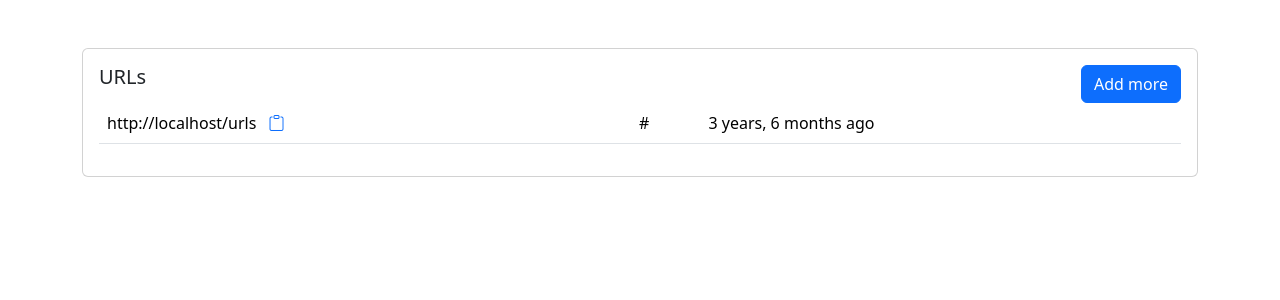
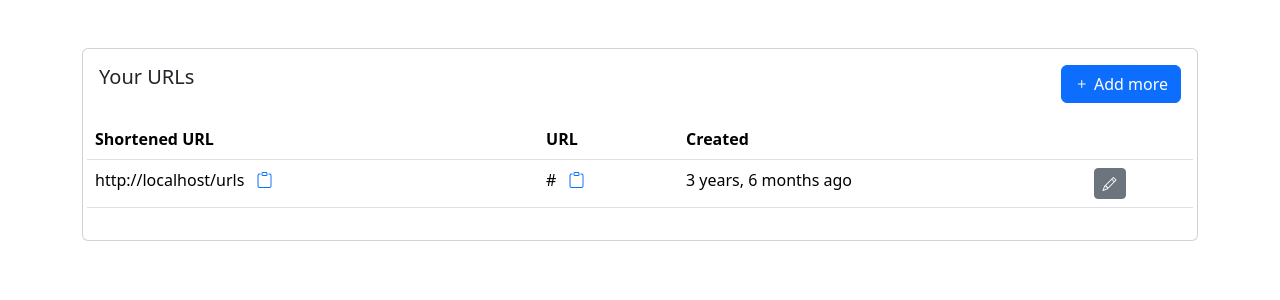
Before and after one commit to vinkomlacic/url-shortener, a Django app: page /urls in a window 1280 px wide. Shown: the part 56-356 px from the top of the page. Run offline with Django 4.2, Linux system fonts and the light colour scheme; a user stored in the database is signed in; tables that the repository leaves empty hold one stand-in row (values such as "Sample post"); one stand-in notice (Sample message) is shown.

Commit message:
Add update url mapping view
Refs: #URLS-2

```diff
--- a/core/templates/core/base.html
+++ b/core/templates/core/base.html
@@ -3,7 +3,7 @@
 <html lang="en">
 <head>
     <meta charset="UTF-8">
-    <title>URLs</title>
+    <title>URL Shortener</title>
 
     <!-- Bootstrap 5.3.1 -->
     <link href="https://cdn.jsdelivr.net/npm/bootstrap@5.3.1/dist/css/bootstrap.min.css" rel="stylesheet" integrity="sha384-4bw+/aepP/YC94hEpVNVgiZdgIC5+VKNBQNGCHeKRQN+PtmoHDEXuppvnDJzQIu9" crossorigin="anonymous">
@@ -35,6 +35,24 @@
     {% block body %}
     {% endblock %}
 
+    <!-- Messages are displayed as toasts -->
+    {% if messages %}
+        <div class="toast-container position-fixed bottom-0 end-0 p-3" style="z-index: 11">
+            {% for message in messages %}
+                <div class="toast hide" role="alert" aria-live="assertive" aria-atomic="true">
+                    <div class="toast-header">
+                        <strong class="me-auto">{{ message.level|capfirst }}</strong>
+                        <button type="button" class="btn-close" data-bs-dismiss="toast" aria-label="Close"></button>
+                    </div>
+
+                    <div class="toast-body">
+                        {{ message }}
+                    </div>
+                </div>
+            {% endfor %}
+        </div>
+    {% endif %}
+
     {% block scripts %}
         <!-- JQuery 3.7.0 -->
         <script src="https://code.jquery.com/jquery-3.7.0.js" integrity="sha256-JlqSTELeR4TLqP0OG9dxM7yDPqX1ox/HfgiSLBj8+kM=" crossorigin="anonymous"></script>
@@ -45,5 +63,8 @@
         <script src="{% static 'core/js/clipboard.js' %}"></script>
     {% endblock %}
 
+
+
+
 </body>
 </html>
--- a/core/templates/core/short_url_list.html
+++ b/core/templates/core/short_url_list.html
@@ -11,15 +11,26 @@
                     <div class="card-body">
                         <div class="row justify-content-between">
                             <div class="col-auto">
-                                <h5 class="card-title">URLs</h5>
+                                <h5 class="card-title">Your URLs</h5>
                             </div>
 
                             <div class="col-auto">
-                                <a class="btn btn-primary" href="{% url 'core:url_create' %}">Add more</a>
+                                <a class="btn btn-primary" href="{% url 'core:url_create' %}">
+                                    <i class="bi bi-plus"></i> Add more
+                                </a>
                             </div>
                         </div>
 
+                        <div class="row mt-3">
                             <table class="table">
+                                <thead>
+                                    <tr>
+                                        <th>Shortened URL</th>
+                                        <th>URL</th>
+                                        <th>Created</th>
+                                        <th></th>
+                                    </tr>
+                                </thead>
                                 <tbody>
                                     {% for url_mapping in url_mappings %}
                                         <tr>
@@ -33,8 +44,19 @@
                                                     <i class="bi bi-clipboard"></i>
                                                 </a>
                                             </td>
-                                        <td>{{ url_mapping.url }}</td>
+                                            <td>
+                                                <span>{{ url_mapping.url|truncatechars:50 }}</span>
+                                                <!-- The hidden one is used only for copying to clipboard -->
+                                                <span id="url-mapping-url-{{ url_mapping.pk }}" class="d-none">{{ url_mapping.url }}</span>
+
+                                                <a role="button" class="copy-to-clipboard px-2" data-source="#url-mapping-url-{{ url_mapping.pk }}">
+                                                    <i class="bi bi-clipboard"></i>
+                                                </a>
+                                            </td>
                                             <td>{{ url_mapping.created|naturaltime }}</td>
+                                            <td><a class="btn btn-sm btn-secondary" href="{% url 'core:url_update' url_mapping.pk %}">
+                                                <i class="bi bi-pencil"></i>
+                                            </a></td>
                                         </tr>
                                     {% endfor %}
                                 </tbody>
@@ -44,5 +66,6 @@
                 </div>
             </div>
         </div>
+    </div>
 
 {% endblock %}
--- a/core/urls.py
+++ b/core/urls.py
@@ -1,7 +1,8 @@
 from django.urls import path
 from django.views.generic import RedirectView
 
-from .views import RedirectShortURL, ShortURLList, ShortURLCreate
+from .views import RedirectShortURL, ShortURLList, ShortURLCreate, \
+    ShortURLUpdate
 
 app_name = 'core'
 
@@ -9,5 +10,10 @@ urlpatterns = [
     path('', RedirectView.as_view(pattern_name='core:url_list'), name='home'),
     path('urls', ShortURLList.as_view(), name='url_list'),
     path('urls/create', ShortURLCreate.as_view(), name='url_create'),
+    path(
+        'urls/<int:pk_url>/update',
+        ShortURLUpdate.as_view(),
+        name='url_update'
+    ),
     path('<str:short_url>', RedirectShortURL.as_view(), name='redirect'),
 ]
--- a/core/views.py
+++ b/core/views.py
@@ -1,9 +1,9 @@
 from django.contrib.auth.mixins import LoginRequiredMixin
 from django.shortcuts import get_object_or_404
-from django.urls import reverse_lazy
-from django.views.generic import RedirectView, ListView, CreateView
+from django.views.generic import RedirectView, ListView, CreateView, UpdateView
 
 from .models import URLMapping
+from .viewmixins import ShortURLActionMixin
 
 
 class RedirectShortURL(RedirectView):
@@ -34,12 +34,18 @@ class ShortURLList(LoginRequiredMixin, ListView):
         return queryset
 
 
-class ShortURLCreate(LoginRequiredMixin, CreateView):
+class ShortURLCreate(LoginRequiredMixin, ShortURLActionMixin, CreateView):
     model = URLMapping
-    template_name = 'core/short_url_create.html'
-    fields = ['url']
-    success_url = reverse_lazy('core:url_list')
+    template_name = 'core/short_url_form.html'
+    success_msg = 'Short URL successfully created!'
 
     def form_valid(self, form):
         form.instance.created_by = self.request.user
         return super().form_valid(form)
+
+
+class ShortURLUpdate(LoginRequiredMixin, ShortURLActionMixin, UpdateView):
+    model = URLMapping
+    template_name = 'core/short_url_form.html'
+    success_msg = 'Short URL successfully updated!'
+    pk_url_kwarg = 'pk_url'
```
Also changed, not shown: core/viewmixins.py (added, +15 -0 lines), core/templates/core/short_url_form.html (renamed from core/templates/core/short_url_create.html). Lines whose indentation alone changed are shown as unchanged.
